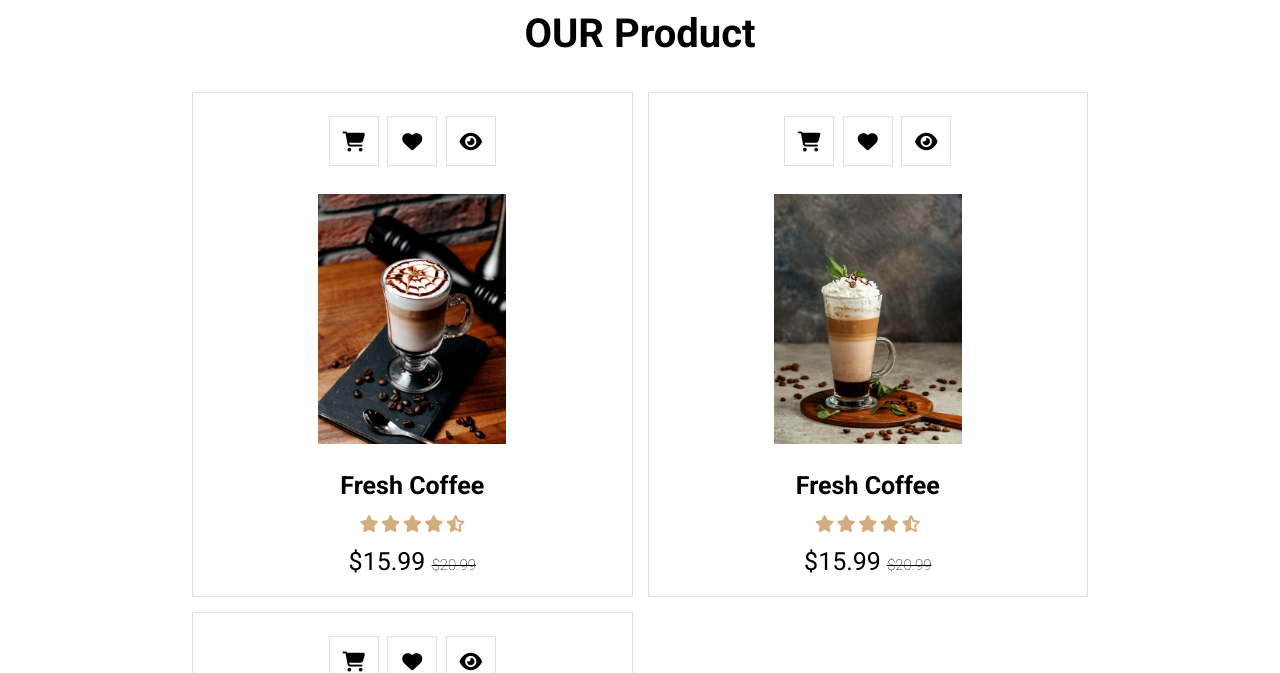
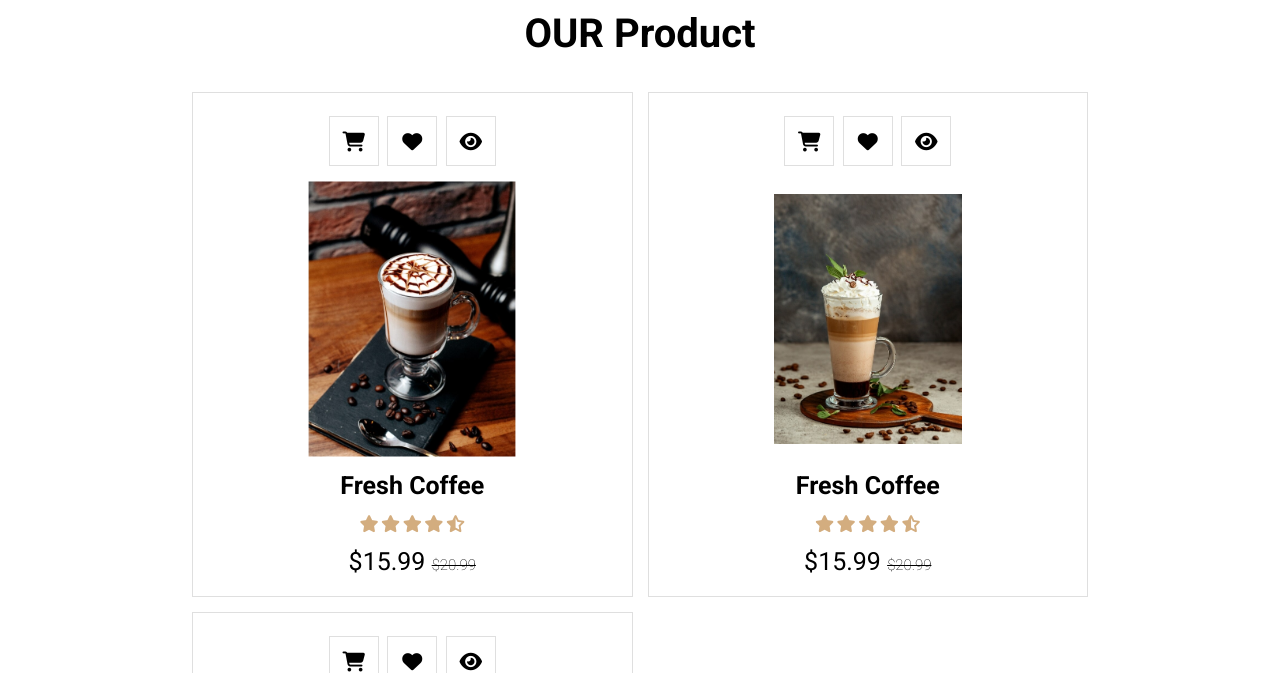
Before and after one commit to M-Abakar/Coffee-Shop, a plain HTML site: page index.html in a window 1280 px wide. In both pictures the pointer is over the picture 412 px from the left and 4360 px from the top of the page. Shown: the part 4042-4715 px from the top of the page. Drawn offline with Linux system fonts and the light colour scheme; files whose address does not match are found by name.

Commit message:
style.css

```diff
--- a/style.css
+++ b/style.css
@@ -319,6 +319,9 @@ section{
     font-weight: lighter;
     font-size: 1.5rem;
 }
+.products .box-container .box .image img:hover{
+    transform: scale(1.1);
+}
 
 .review .box-container{
     display: grid;
```
